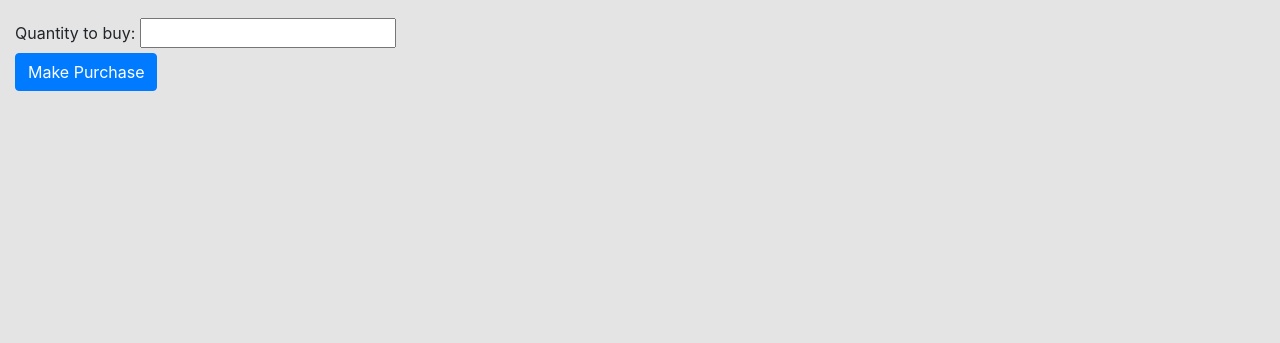
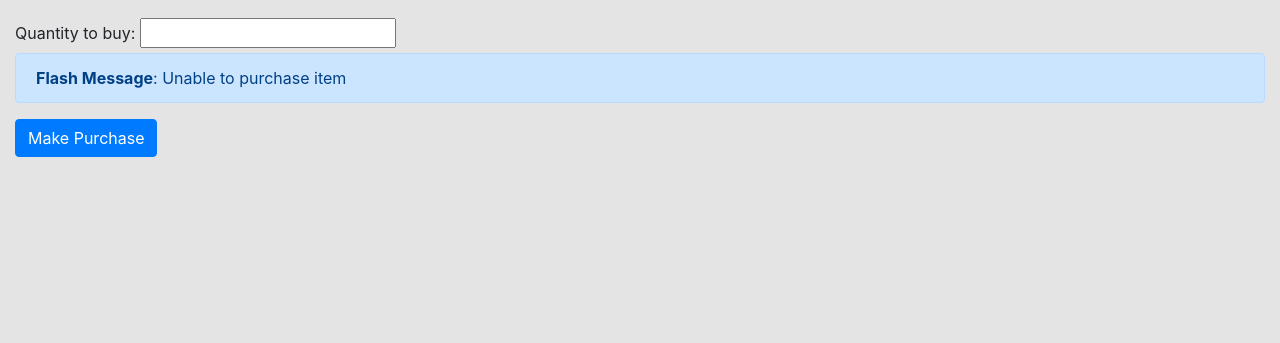
Before and after one commit to hanneswidrig/taj-mahal, a Flask app: page /listing/buy/1 in a window 1280 px wide. Shown: the part 142-485 px from the top of the page. Run offline with Flask 2, Linux system fonts and the light colour scheme; data that the repository does not hold is empty; parts of the project's set-up code (start-up, migrations or seed data) failed here and were passed over; some libraries are stand-ins or nearby versions.

Commit message:
Flash message is displaying, but even when it's not supposed to.

```diff
--- a/app.py
+++ b/app.py
@@ -40,9 +40,12 @@ class BuyForm(FlaskForm):
 def buy_listing(id):
 	listing = db.get_one_listing(id)
 	buy_item = BuyForm()
-	if (buy_item.validate_on_submit() and buy_item.quantity.data <= listing['available_quantity']):
+	if (buy_item.validate_on_submit() and buy_item.quantity.data <= listing['available_quantity']
+		and buy_item.quantity.data > 0):
 		pass
 		#TODO: update database with new quantity remaining
+	elif (buy_item.validate_on_submit() and buy_item.quantity.data > listing['available_quantity']):
+		flash("Please select no more than the quantity that is available.")
 	else:
 		flash("Unable to purchase item")
 	return render_template('buy_listing.html', listing=listing, form=buy_item)
--- a/templates/buy_listing.html
+++ b/templates/buy_listing.html
@@ -19,6 +19,10 @@
     {{ form.csrf_token }}
     <div>{{ form.quantity.label }}:
     {{ form.quantity }}</div>
+    {% for message in get_flashed_messages() %}
+    <div class="alert alert-primary"><strong>Flash Message</strong>: {{ message }}</div>
+    {% endfor %}
     <div>{{ form.submit(class_="btn btn-primary") }}</div>
 </form>
+
 {% endblock %}
```
